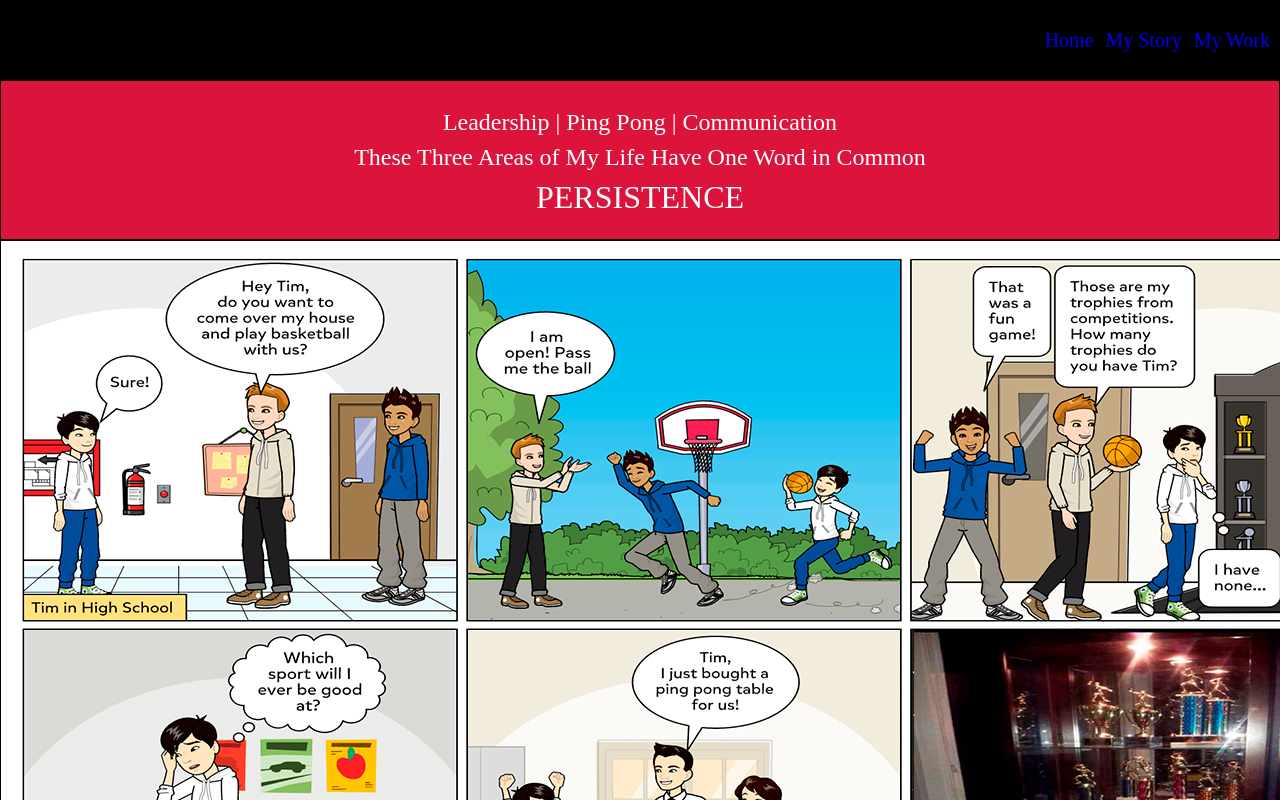
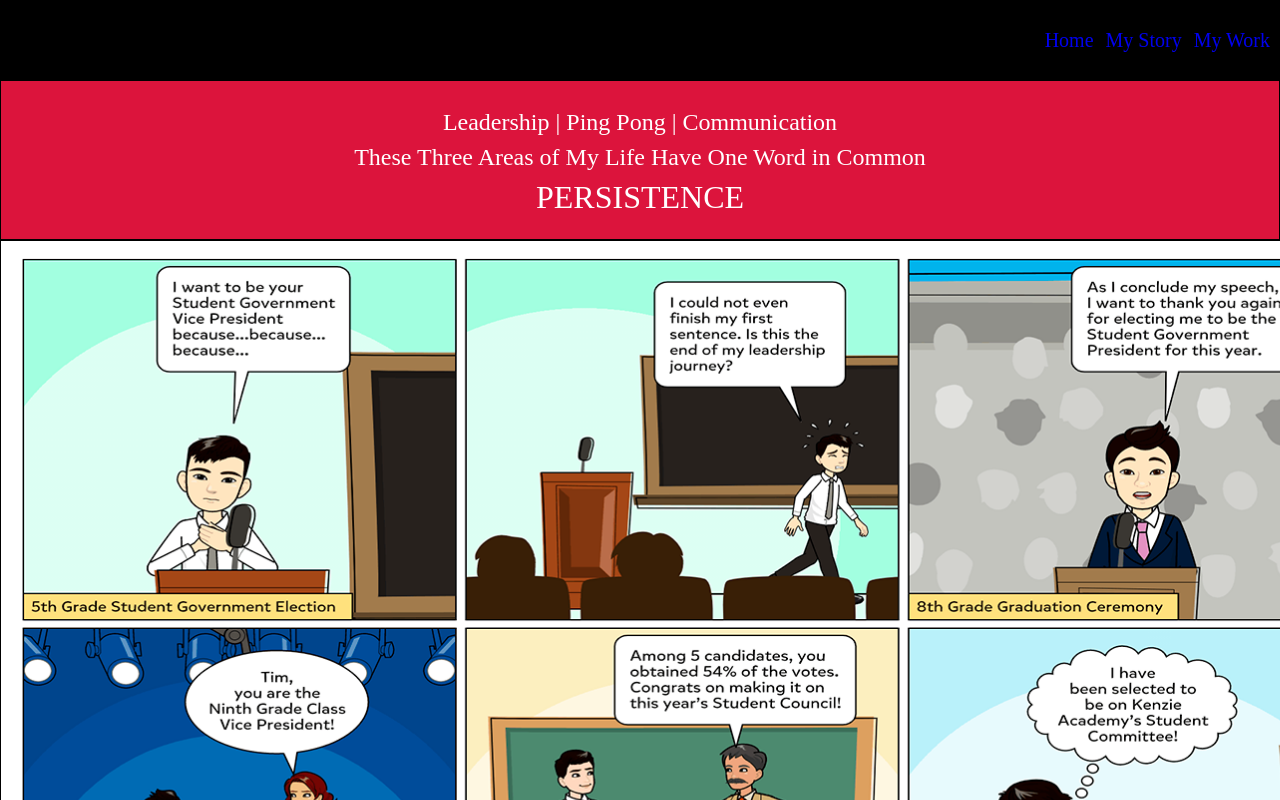
Before and after one commit to tla111/portfolio, a React (Create React App) app: page /about in a window 1280 px wide. Shown: the top 800 px of the page. Built offline with nearby package versions, Linux system fonts and the light colour scheme.

Commit message:
added leadership comic to myStory section

```diff
--- a/src/screens/myStory/MyStory.js
+++ b/src/screens/myStory/MyStory.js
@@ -12,6 +12,7 @@ const MyStory = () => {
         <h1>PERSISTENCE</h1>
       </header>
       <div className='comics_container'>
+        <div className='leadership_comic'></div>
         <div className='ping_pong_comic'></div>
       </div>
     </div>
--- a/src/screens/myStory/myStory.css
+++ b/src/screens/myStory/myStory.css
@@ -32,3 +32,11 @@ h2 {
   background-image: url('./images/pingPong.png');
   background-repeat: no-repeat;
 }
+
+.leadership_comic {
+  height: 766px;
+  width: 100%;
+  background-image: url('./images/leadership.png');
+  background-size: cover;
+  background-repeat: no-repeat;
+}
```
Also changed, not shown: src/screens/myStory/images/leadership.png (added).
